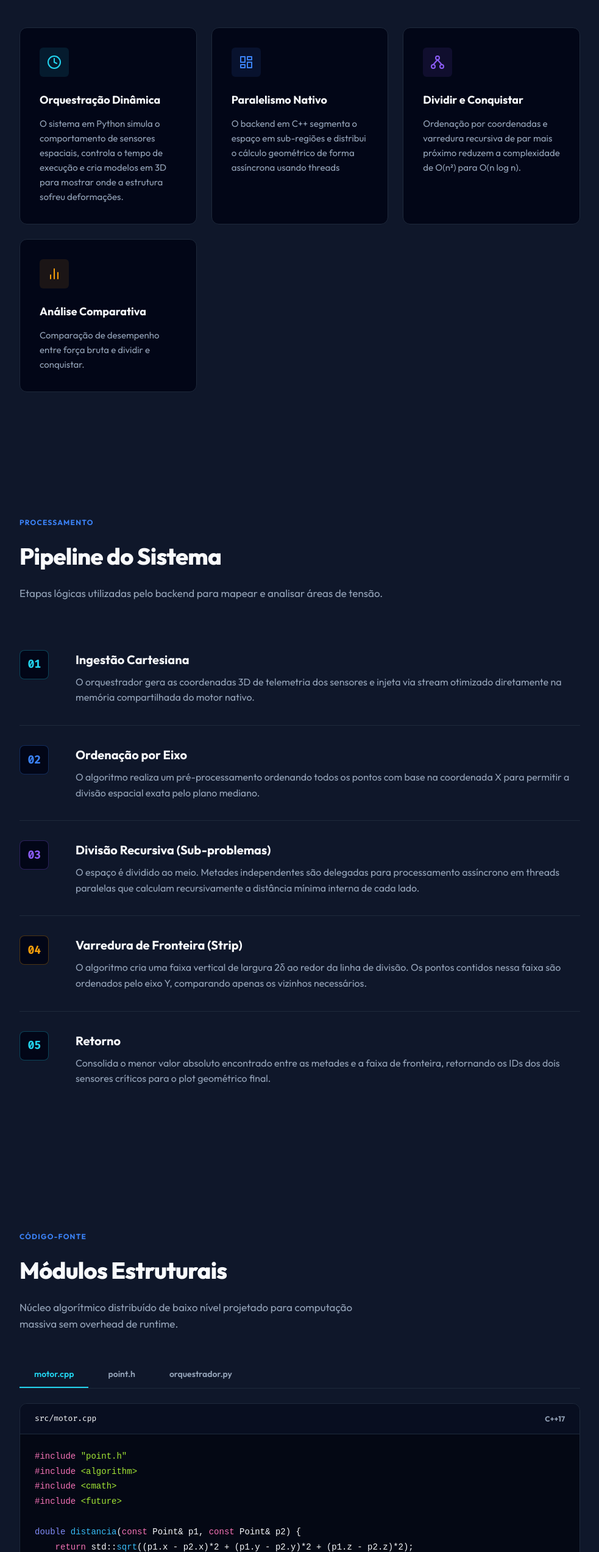
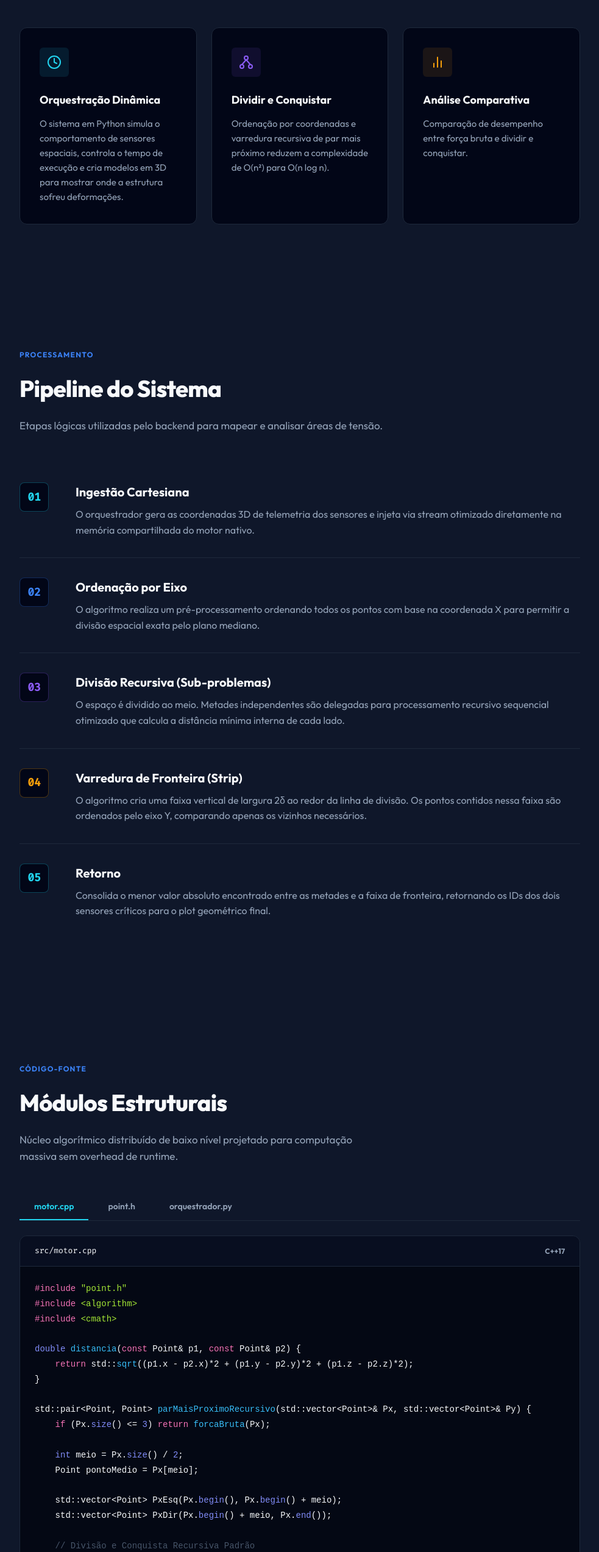
Before and after one commit to projeto-de-algoritmos-2026/G19_Dividir-e-Conquistar_PA-26.1, a plain HTML site: page docs/index.html in a window 1280 px wide. Shown: the part 883-3428 px from the top of the page at 61% size, without its empty margins (148-1131 px from the left). Drawn offline with nearby package versions, Linux system fonts and the light colour scheme.

```diff
--- a/docs/index.html
+++ b/docs/index.html
@@ -61,19 +61,7 @@
                 <h3>Orquestração Dinâmica</h3>
                 <p>O sistema em Python simula o comportamento de sensores espaciais, controla o tempo de execução e cria modelos em 3D para mostrar onde a estrutura sofreu deformações.</p>
             </div>
-            <div class="card tema-threads">
-                <div class="card-icone">
-                    <svg width="24" height="24" viewBox="0 0 24 24" fill="none" stroke="currentColor" stroke-width="2"
-                        stroke-linecap="round" stroke-linejoin="round">
-                        <rect x="3" y="3" width="7" height="9" />
-                        <rect x="14" y="3" width="7" height="5" />
-                        <rect x="14" y="12" width="7" height="9" />
-                        <rect x="3" y="16" width="7" height="5" />
-                    </svg>
-                </div>
-                <h3>Paralelismo Nativo</h3>
-                <p>O backend em C++ segmenta o espaço em sub-regiões e distribui o cálculo geométrico de forma assíncrona usando threads</p>
-            </div>
+            <!-- Card de Threads removido conforme decisão da equipe (execução síncrona) -->
             <div class="card tema-divide">
                 <div class="card-icone">
                     <svg width="24" height="24" viewBox="0 0 24 24" fill="none" stroke="currentColor" stroke-width="2"
@@ -131,7 +119,7 @@
                 <div class="passo-numero num-divide">03</div>
                 <div class="passo-corpo">
                     <h3>Divisão Recursiva (Sub-problemas)</h3>
-                    <p>O espaço é dividido ao meio. Metades independentes são delegadas para processamento assíncrono em threads paralelas que calculam recursivamente a distância mínima interna de cada lado.</p>
+                    <p>O espaço é dividido ao meio. Metades independentes são delegadas para processamento recursivo sequencial otimizado que calcula a distância mínima interna de cada lado.</p>
                 </div>
             </div>
             <div class="passo">
@@ -176,7 +164,6 @@
                     <pre><code><span class="keyword">#include</span> <span class="string">"point.h"</span>
 <span class="keyword">#include</span> <span class="string">&lt;algorithm&gt;</span>
 <span class="keyword">#include</span> <span class="string">&lt;cmath&gt;</span>
-<span class="keyword">#include</span> <span class="string">&lt;future&gt;</span>
 
 <span class="builtin">double</span> <span class="fn-name">distancia</span>(<span class="keyword">const</span> Point& p1, <span class="keyword">const</span> Point& p2) {
     <span class="keyword">return</span> std::<span class="fn-name">sqrt</span>((p1.x - p2.x)*2 + (p1.y - p2.y)*2 + (p1.z - p2.z)*2);
@@ -191,10 +178,9 @@
     std::vector&lt;Point&gt; PxEsq(Px.<span class="builtin">begin</span>(), Px.<span class="builtin">begin</span>() + meio);
     std::vector&lt;Point&gt; PxDir(Px.<span class="builtin">begin</span>() + meio, Px.<span class="builtin">end</span>());
 
-    <span class="comment">// Divisão em Threads Assíncronas</span>
-    <span class="keyword">auto</span> f_esq = std::<span class="builtin">async</span>(std::launch::async, parMaisProximoRecursivo, std::<span class="builtin">ref</span>(PxEsq), std::<span class="builtin">ref</span>(Py));
+    <span class="comment">// Divisão e Conquista Recursiva Padrão</span>
+    <span class="keyword">auto</span> par_esq = <span class="fn-name">parMaisProximoRecursivo</span>(PxEsq, Py);
     <span class="keyword">auto</span> par_dir = <span class="fn-name">parMaisProximoRecursivo</span>(PxDir, Py);
-    <span class="keyword">auto</span> par_esq = f_esq.<span class="builtin">get</span>();
 
     <span class="keyword">auto</span> resultado = (distancia(par_esq.first, par_esq.second) &lt; distancia(par_dir.first, par_dir.second)) ? par_esq : par_dir;
     <span class="keyword">return</span> <span class="fn-name">checarFaixaFronteira</span>(Py, pontoMedio, resultado);
@@ -278,7 +264,7 @@
                 <div class="instalacao-num">2</div>
                 <div>
                     <h4>Instalação de Dependências de Sistema (Linux / WSL)</h4>
-                    <p>Carregue os gerenciadores de compilação GCC nativos para ativar o suporte a Multi-threading.</p>
+                    <p>Carregue os gerenciadores de compilação GCC nativos para compilar o motor geométrico C++.</p>
                     <div class="cmd" data-cmd="sudo apt update && sudo apt install g++ make python3-matplotlib -y">
                         sudo apt update && sudo apt install g++ make python3-matplotlib -y
                     </div>
@@ -301,7 +287,7 @@
         <p>Grupo 19 &middot; SHM IoT — Monitoramento Estrutural &middot; Universidade de Brasília</p>
     </footer>
 
-    <script src="script.js"></script>
+    <script src="js/app.js"></script>
 </body>
 
 </html>
```
